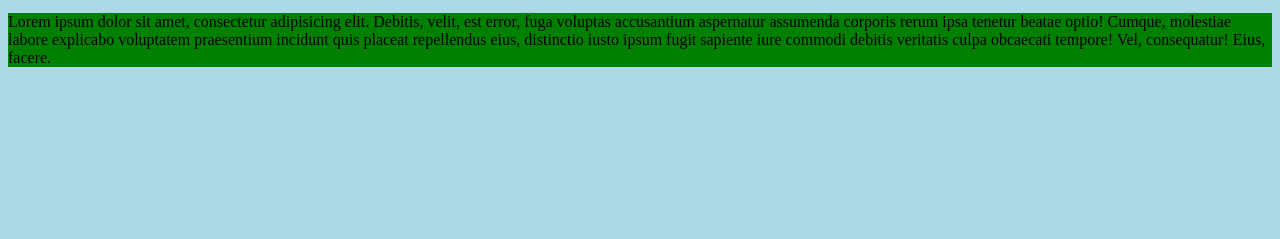
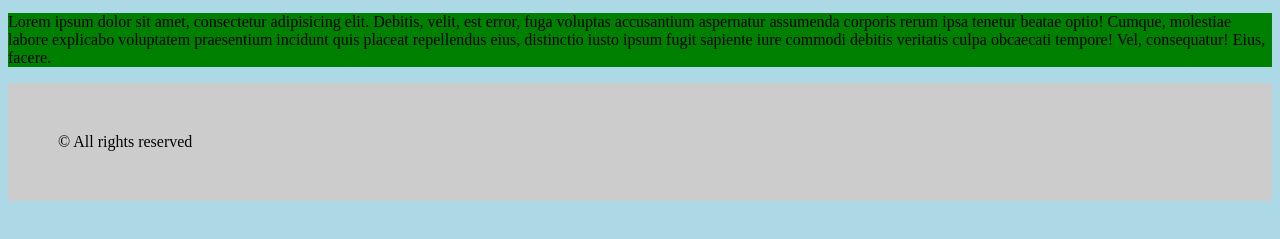
Before and after one commit to dhpcode/22-07-test, a plain HTML site: page index.html in a window 1280 px wide. Shown: the part 155-394 px from the top of the page. Drawn offline with Linux system fonts and the light colour scheme.

Commit message:
footer qismi qo'shildi

```diff
--- a/css/styles.css
+++ b/css/styles.css
@@ -4,3 +4,8 @@ body {
 p {
     background-color: green;
 }
+
+footer {
+    padding: 50px;
+    background-color: #ccc;
+}
--- a/index.html
+++ b/index.html
@@ -21,6 +21,10 @@
         aspernatur assumenda corporis rerum ipsa tenetur beatae optio! Cumque, molestiae labore explicabo voluptatem
         praesentium incidunt quis placeat repellendus eius, distinctio iusto ipsum fugit sapiente iure commodi debitis
         veritatis culpa obcaecati tempore! Vel, consequatur! Eius, facere.</p>
+
+        <footer>
+            &copy; All rights reserved
+        </footer>
 </body>
 
 </html>
```
